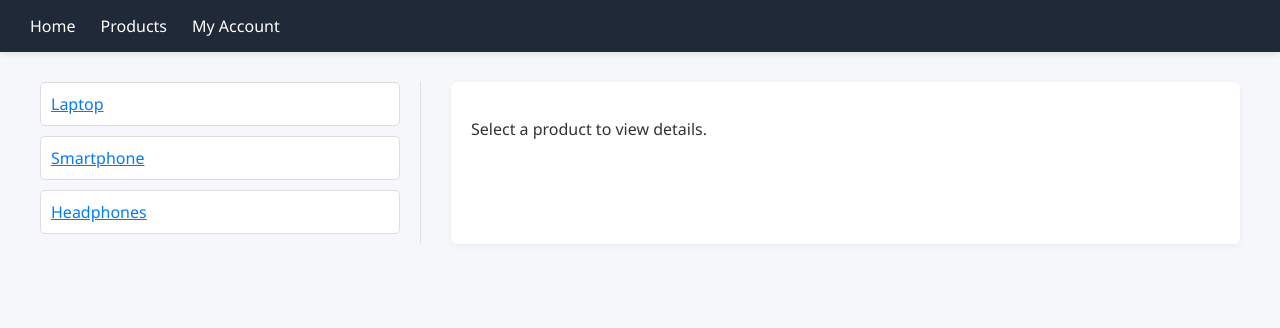
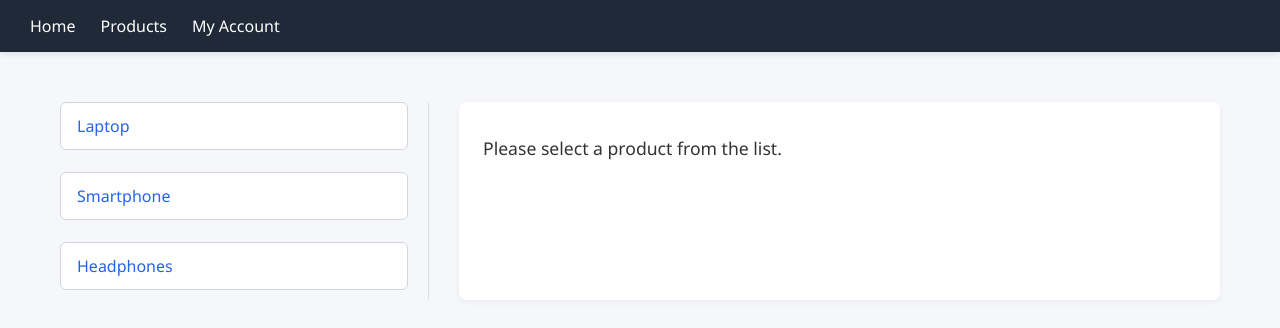
Before and after one commit to Tin0709/Full-Stack-W5, a React (Create React App) app: page /products in a window 1280 px wide. Shown: the top 328 px of the page. Built offline with nearby package versions, Linux system fonts and the light colour scheme.

Commit message:
Better Ui For Products page

```diff
--- /dev/null
+++ b/src/pages/Products.css
@@ -0,0 +1,50 @@
+.products-page {
+  display: flex;
+  gap: 30px;
+  padding: 20px;
+}
+
+/* Product List */
+.product-list {
+  width: 30%;
+  display: flex;
+  flex-direction: column;
+  gap: 12px;
+}
+
+.product-list a {
+  display: block;
+  padding: 12px 16px;
+  font-size: 1rem;
+  background-color: #fff;
+  border: 1px solid #d1d5db;
+  border-radius: 6px;
+  color: #2563eb;
+  text-decoration: none;
+  transition: all 0.2s ease;
+}
+
+.product-list a:hover {
+  background-color: #f3f4f6;
+  border-color: #60a5fa;
+}
+
+.product-list a.active {
+  background-color: #e0f2fe;
+  border-color: #3b82f6;
+  font-weight: 600;
+}
+
+/* Product Detail Panel */
+.product-detail-panel {
+  flex-grow: 1;
+  background-color: #ffffff;
+  border-radius: 8px;
+  padding: 24px;
+  box-shadow: 0 2px 6px rgba(0, 0, 0, 0.05);
+}
+
+.product-detail-panel p {
+  margin: 10px 0;
+  font-size: 1.1rem;
+}
--- a/src/pages/Products.js
+++ b/src/pages/Products.js
@@ -1,20 +1,29 @@
 import React from "react";
-import { Link, Routes, Route } from "react-router-dom";
+import { NavLink, Routes, Route, useParams } from "react-router-dom";
 import { getProducts, getProductById } from "../data/productService";
-import { useParams } from "react-router-dom";
+import "./Products.css";
 
 function ProductDetails({ id }) {
   const product = getProductById(id);
   if (!product) return <div>Product not found.</div>;
 
   return (
-    <div className="product-details">
+    <div className="product-detail-panel">
       <h3>{product.name}</h3>
       <p>{product.description}</p>
-      <p>Price: ${product.price}</p>
-      <p>Weight: {product.weight}kg</p>
+      <p>
+        <strong>Price:</strong> ${product.price}
+      </p>
+      <p>
+        <strong>Weight:</strong> {product.weight}kg
+      </p>
     </div>
   );
+}
+
+function ProductDetailWrapper() {
+  const { productId } = useParams();
+  return <ProductDetails id={parseInt(productId)} />;
 }
 
 export default function Products() {
@@ -24,22 +33,24 @@ export default function Products() {
     <div className="products-page">
       <div className="product-list">
         {products.map((p) => (
-          <Link key={p.id} to={p.id.toString()}>
+          <NavLink
+            key={p.id}
+            to={p.id.toString()}
+            className={({ isActive }) => (isActive ? "active" : "")}
+          >
             {p.name}
-          </Link>
+          </NavLink>
         ))}
       </div>
       <div className="product-detail-panel">
         <Routes>
           <Route path=":productId" element={<ProductDetailWrapper />} />
-          <Route path="*" element={<p>Select a product to view details.</p>} />
+          <Route
+            path="*"
+            element={<p>Please select a product from the list.</p>}
+          />
         </Routes>
       </div>
     </div>
   );
 }
-
-function ProductDetailWrapper() {
-  const { productId } = useParams();
-  return <ProductDetails id={parseInt(productId)} />;
-}
```
